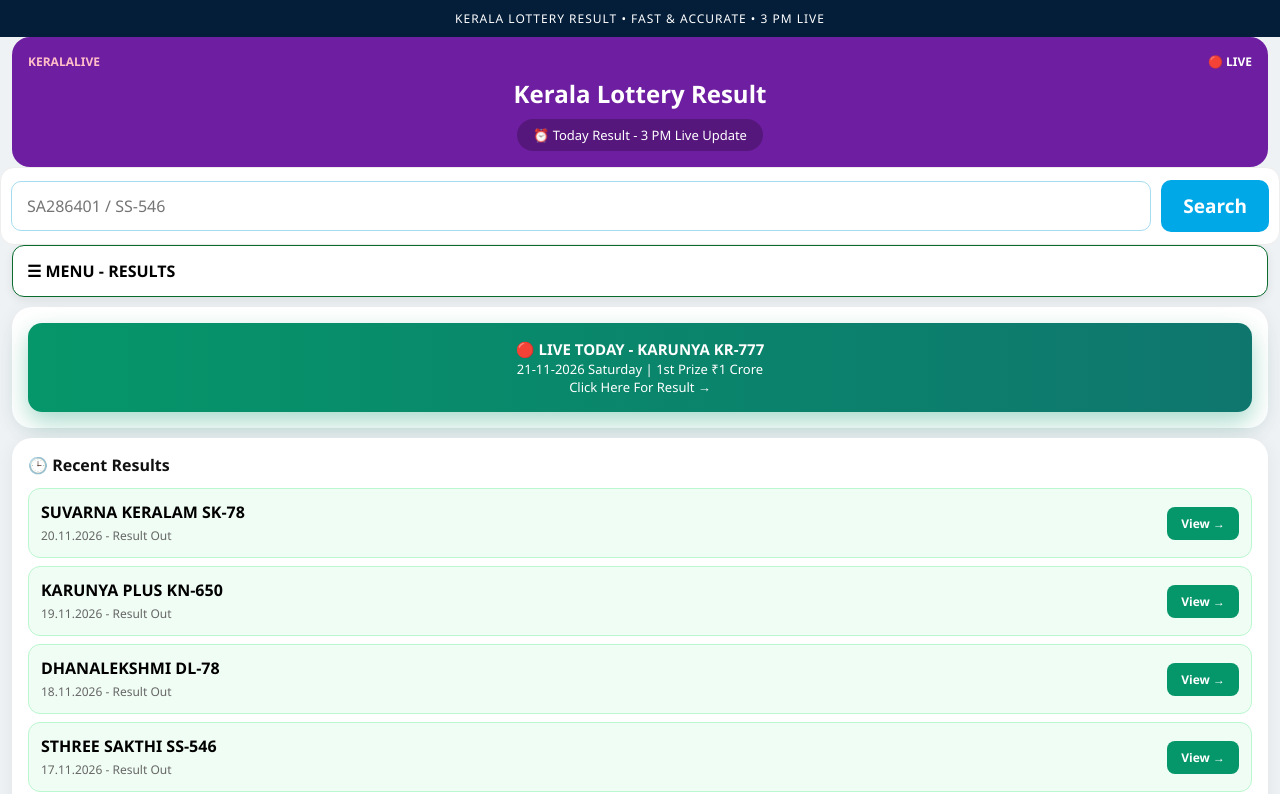
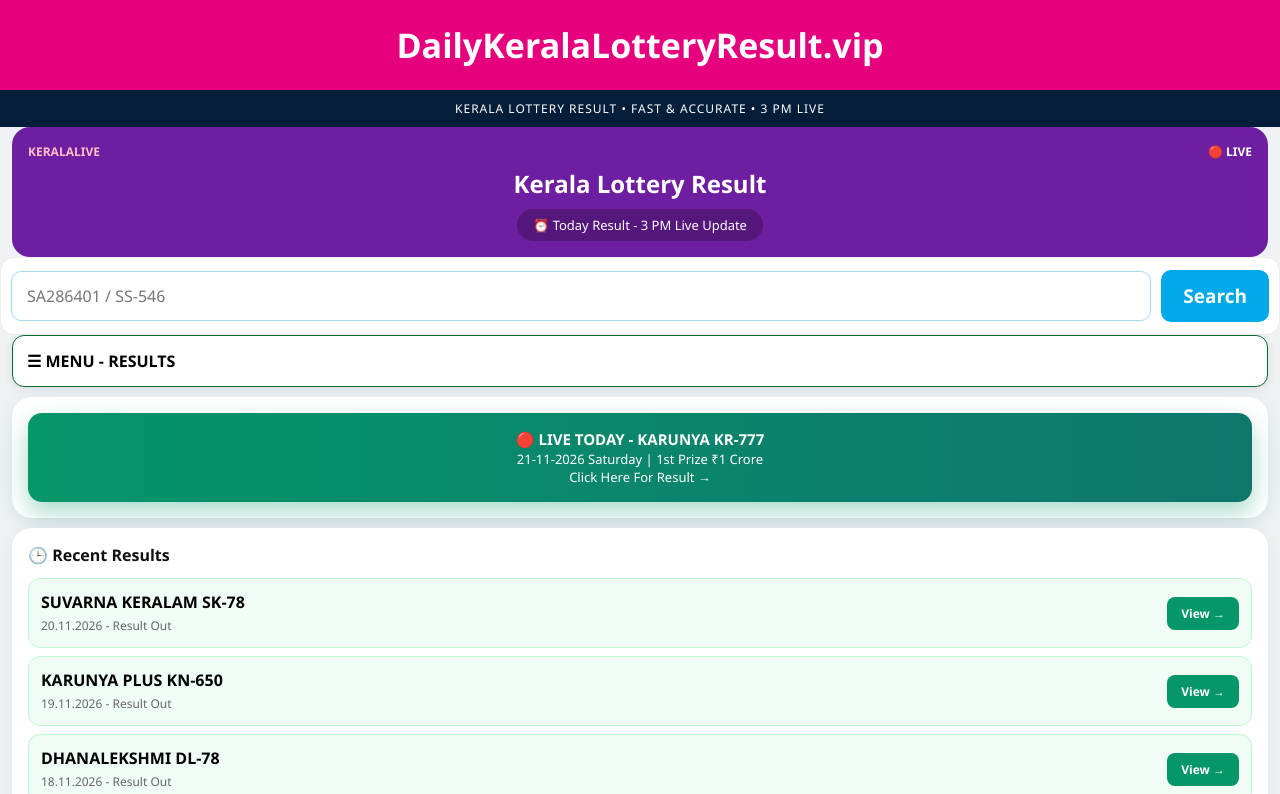
Before and after one commit to KeralaLive/KeralaLottery, a plain HTML site: page index.html in a window 1280 px wide. Shown: the top 794 px of the page. Drawn offline with Linux system fonts and the light colour scheme.

Commit message:
Update index.html

```diff
--- a/index.html
+++ b/index.html
@@ -51,6 +51,12 @@ body{background:#eef2f5;padding-bottom:20px}
 </style>
 </head>
 <body>
+
+  <div style="background:#e6007e; padding:22px 10px; text-align:center;">
+  <div style="font-size:34px; font-weight:900; color:white;">
+    DailyKeralaLotteryResult.vip
+  </div>
+</div>
 
 <div class="topbar">KERALA LOTTERY RESULT • FAST & ACCURATE • 3 PM LIVE</div>
 
```
